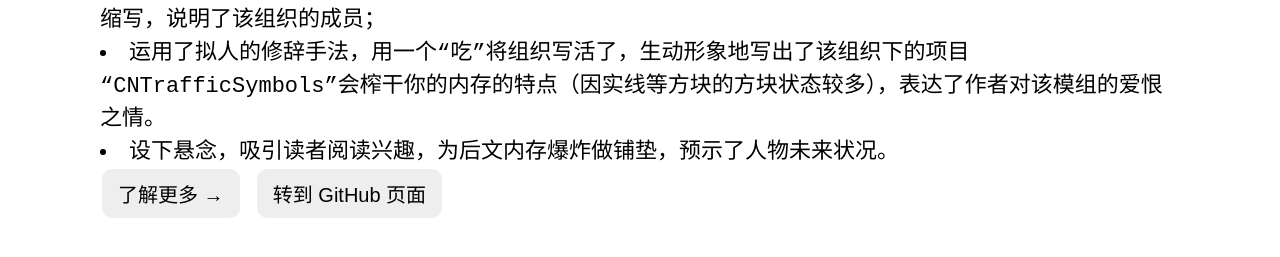
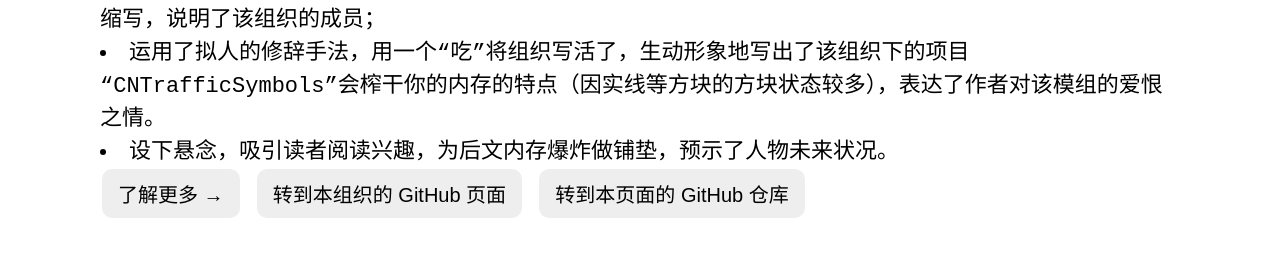
Before and after one commit to Eat-RAM/Eat-RAM.github.io, a plain HTML site: page index.html in a window 1280 px wide. Shown: the part 473-730 px from the top of the page. Drawn offline with Linux system fonts and the light colour scheme; a web font is replaced by a local one.

Commit message:
:sparkles: 加入了本仓库的 GitHub 链接

```diff
--- a/index.html
+++ b/index.html
@@ -32,7 +32,8 @@
             <li>运用了拟人的修辞手法，用一个“吃”将组织写活了，生动形象地写出了该组织下的项目“CNTrafficSymbols”会榨干你的内存的特点（因实线等方块的方块状态较多），表达了作者对该模组的爱恨之情。</li>
             <li>设下悬念，吸引读者阅读兴趣，为后文内存爆炸做铺垫，预示了人物未来状况。</li>
             <a href="./about.html"><button id="learn-more" class="button">了解更多 →</button></a>
-            <a href="https://github.com/Eat-RAM"><button id="learn-more" class="button">转到 GitHub 页面</button></a>
+            <a href="https://github.com/Eat-RAM"><button id="learn-more" class="button">转到本组织的 GitHub 页面</button></a>
+            <a href="https://github.com/Eat-RAM/eat-ram.github.io"><button id="learn-more" class="button">转到本页面的 GitHub 仓库</button></a>
         </section>
     </main>
 
```
